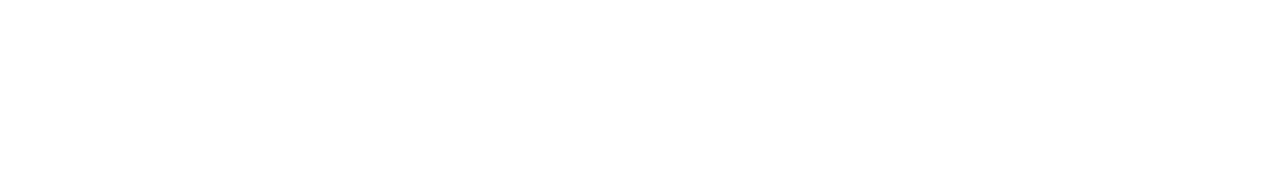
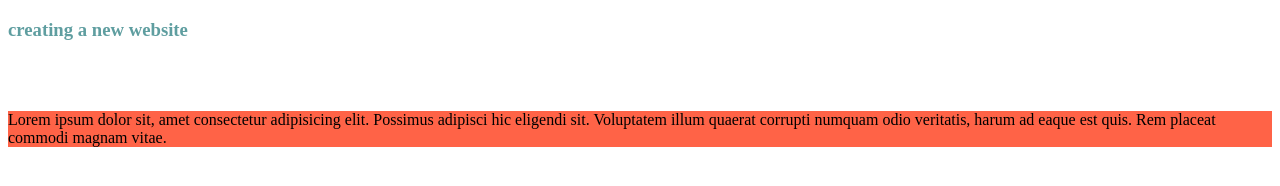
Before and after one commit to Amirul-hasan/Amir-first-github-repo, a plain HTML site: page index.html in a window 1280 px wide. Drawn offline with Linux system fonts and the light colour scheme.

Commit message:
added the first and second block

```diff
--- a/index.html
+++ b/index.html
@@ -3,9 +3,13 @@
 <head>
     <meta charset="UTF-8">
     <meta name="viewport" content="width=device-width, initial-scale=1.0">
-    <title>my first repo</title>
+    <title>my first web</title>
 </head>
 <body>
+    <h3 style="color: cadetblue;">creating a new website</h3>
+    <br>
+    <br>
 
+    <p style="background-color: tomato;">Lorem ipsum dolor sit, amet consectetur adipisicing elit. Possimus adipisci hic eligendi sit. Voluptatem illum quaerat corrupti numquam odio veritatis, harum ad eaque est quis. Rem placeat commodi magnam vitae.</p>
 </body>
 </html>
```
Also changed, not shown: 1 other file.
